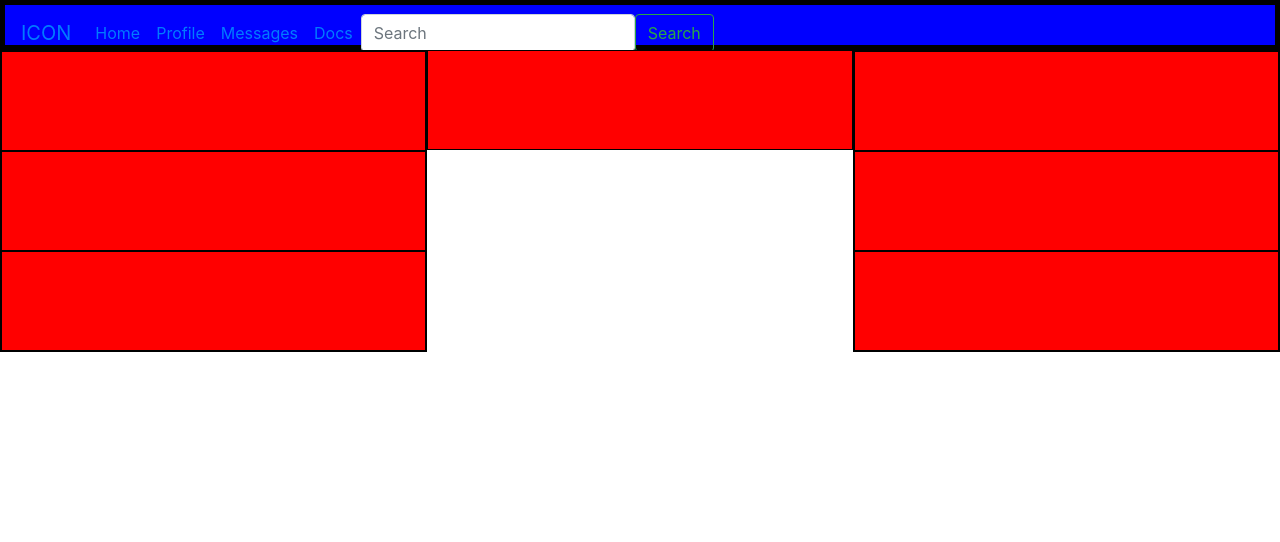
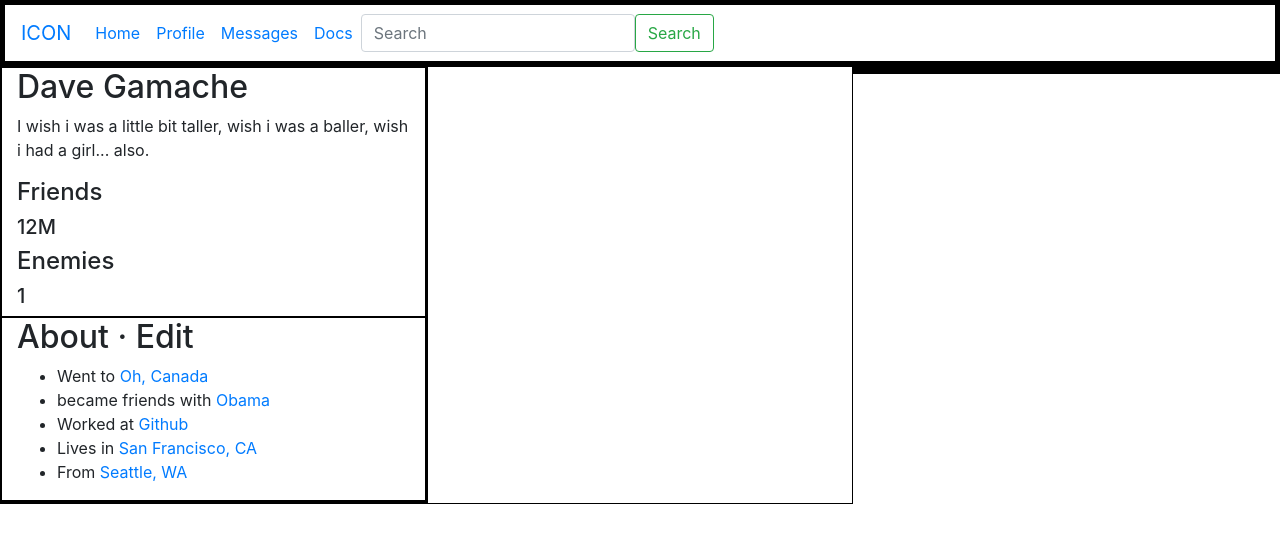
Before and after one commit to Alexia1306/challenge-Sass, a website: page index.html in a window 1280 px wide. Drawn offline with nearby package versions, Linux system fonts and the light colour scheme.

Commit message:
mise en place du aside

```diff
--- a/css/scss/style.scss
+++ b/css/scss/style.scss
@@ -1,16 +1,11 @@
 .blue {
-  background: blue;
-  height: 50px;
   border: 5px solid black;
 }
 
 .grey {
-  background: grey;
   border: 1px solid black;
 }
 
 .red {
-  background: red;
-  height: 100px;
   border: 1px solid black;
 }
--- a/index.html
+++ b/index.html
@@ -51,20 +51,45 @@
 
         </div>
 
+        <main>
             <div class="row">
-
                 <div class="col-12 col-md-4">
+                    <aside class="">
                         <div class="row grey">
                             <div class="col-12 red">
+                                <article class="one">
+                                    <h2>Dave Gamache</h2>
+                                    <p>I wish i was a little bit taller, wish i was a baller, wish i had a girl... also.</p>
+                                    <h4>Friends</h4>
+                                    <h5>12M</h5>
+                                    <h4>Enemies</h4>
+                                    <h5>1</h5>
+                                </article>
 
                             </div>
                             <div class="col-12 red">
+                                <article class="two">
+                                    <h2>About &middot; <a>Edit</a></h2>
+                                    <ul>
+                                        <li> <i></i>Went to <a href="#">Oh, Canada</a></li>
 
+                                        <li> <i></i>became friends with <a href="#">Obama</a></li>
+
+                                        <li> <i></i>Worked at <a href="#">Github </a></li>
+
+                                        <li> <i></i>Lives in <a href="#">San Francisco, CA</a></li>
+
+                                        <li> <i></i>From <a href="#">Seattle, WA</a></li>
+                                    </ul>
+                                </article>
                             </div>
                             <div class="col-12 red">
+                                <article class="three">
 
+                                </article>
                             </div>
                         </div>
+                    </aside>
                 </div>
 
                 <div class="col-12 col-md-4 red">
@@ -86,6 +111,7 @@
                 </div>
 
             </div>
+        </main>
     </div>
 
     <script src="node_modules/jquery/dist/jquery.min.js" charset="utf-8"></script>
```
Also changed, not shown: css/style.css, 1 other file. Lines whose indentation alone changed are shown as unchanged.
